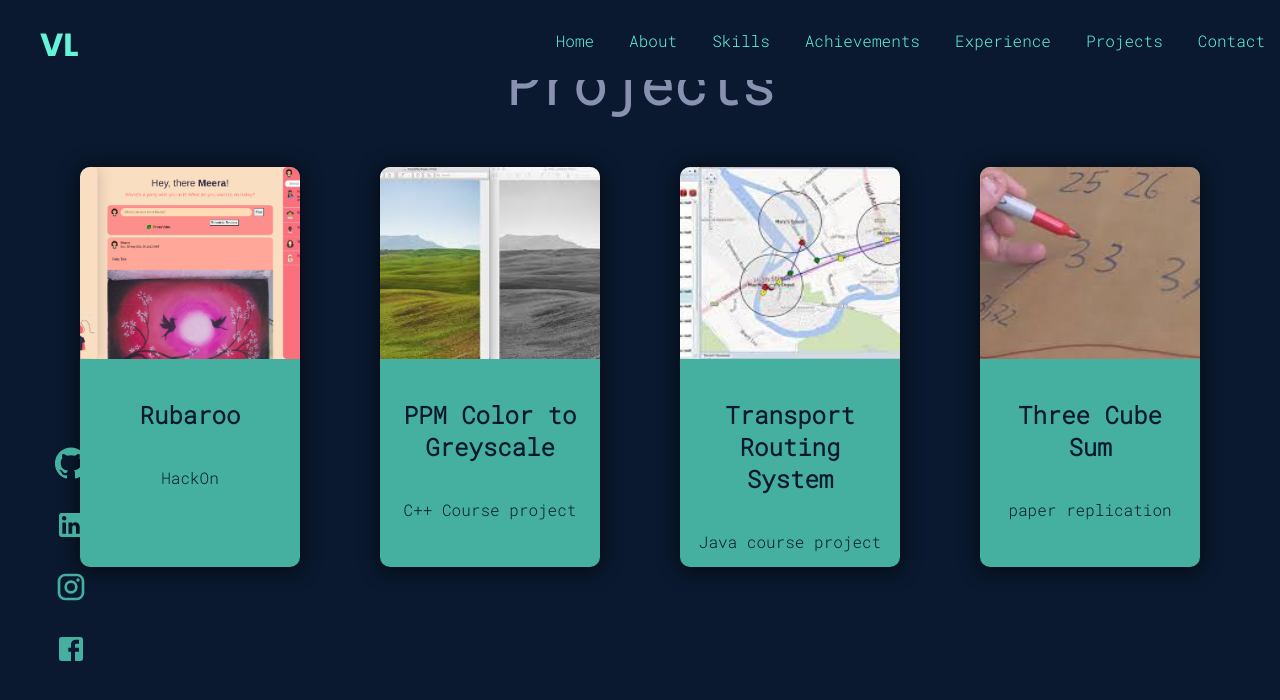
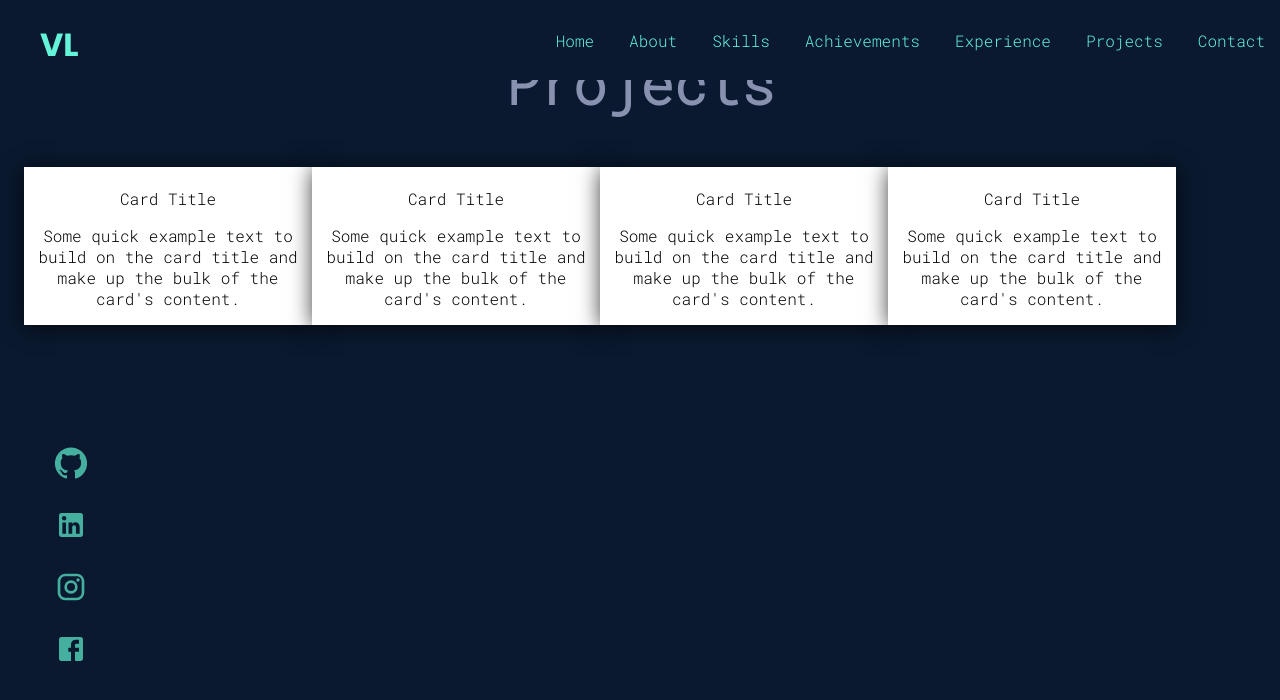
Before and after one commit to Vaibhavi1707/Vaibhavi1707.github.io, a React (Create React App) app in the folder portfolio/: page /projects in a window 1280 px wide. Shown: the top 700 px of the page. Built offline with nearby package versions, Linux system fonts and the light colour scheme.

Commit message:
Added links

```diff
--- a/portfolio/package.json
+++ b/portfolio/package.json
@@ -9,6 +9,7 @@
     "@testing-library/react": "^11.2.7",
     "@testing-library/user-event": "^12.8.3",
     "react": "^17.0.2",
+    "react-bootstrap": "^1.6.1",
     "react-dom": "^17.0.2",
     "react-responsive-cards": "^3.1.1",
     "react-router-dom": "^5.2.0",
--- a/portfolio/src/components/Card.js
+++ /dev/null
@@ -1,16 +0,0 @@
-import React from 'react'
-import "../css/Cards.css"
-
-function Card({ textColor, cardColor, imgSrc, title, description }) {
-    return (
-        <div className = "card" style = {{ background: cardColor }}>
-            <div className = "cards__body">
-                <img src = { imgSrc } alt = {title} />
-                <h2 style = {{ color: textColor }}>{ title }</h2>
-                <p style = {{ color: textColor }}>{ description }</p>
-            </div>
-        </div>
-    )
-}
-
-export default Card
--- /dev/null
+++ b/portfolio/src/components/MyCard.js
@@ -0,0 +1,20 @@
+import React from 'react'
+import Card from 'react-bootstrap/Card'
+// import "../css/Cards.css"
+
+function MyCard({ textcolor, cardcolor, imgsrc, title, description }) {
+    return (
+        <Card style={{ backgroundColor: "white", width: '18rem', boxShadow: "0 2px 20px rgb(0, 0, 0, 0.75)" }}>
+            <Card.Img variant="top" src={imgsrc} />
+            <Card.Body>
+                <Card.Title>Card Title</Card.Title>
+                <Card.Text>
+                Some quick example text to build on the card title and make up the bulk of
+                the card's content.
+                </Card.Text>
+            </Card.Body>
+        </Card>
+    )
+}
+
+export default MyCard
--- a/portfolio/src/css/Achievements.css
+++ b/portfolio/src/css/Achievements.css
@@ -12,10 +12,14 @@
 }
 
 .achievements__cards {
-    display: flex;
-    flex-direction: row;
+    padding-left: 10px;
+}
+
+/* .achievements__cards {
+    /* display: flex; */
+    /* flex-direction: row; */
     /* padding: 15vh; */
-    margin-right: 10vh;
+    /* margin-right: 10vh; */
     /* margin-left: 10vh; */
-    justify-content: center;
-}
+    /* justify-content: center; */
+/* } */
--- a/portfolio/src/css/App.css
+++ b/portfolio/src/css/App.css
@@ -5,6 +5,32 @@
   background-color: #0A192F;
   font-family: 'Roboto Mono', monospace;
   width: 100vw;
+}
+
+/* width */
+::-webkit-scrollbar {
+  width: 5px;
+  height: 5px;
+  border-radius: 40px;
+}
+
+/* Track */
+::-webkit-scrollbar-track {
+  box-shadow: inset 0 0 5px rgb(136, 129, 129);
+  background-color: #0A192F;
+  border-radius: 40px;
+  width: 5px;
+}
+
+/* Handle */
+::-webkit-scrollbar-thumb {
+  background: #8892B0;
+  border-radius: 10px;
+}
+
+/* Handle on hover */
+::-webkit-scrollbar-thumb:hover {
+  background: #8892B0;
 }
 
 .App-logo {
--- a/portfolio/src/pages/Achievements.js
+++ b/portfolio/src/pages/Achievements.js
@@ -1,5 +1,5 @@
 import React from 'react'
-import Card from '../components/Card'
+import MyCard from '../components/MyCard'
 import "../css/Achievements.css"
 
 import suse from "../images/suse.png"
@@ -11,8 +11,8 @@ function Achievements() {
         <div className = "achievements">
             <h2>Achievements</h2>
             <div className = "achievements__cards">
-                <Card textColor = "#0A192F" cardColor = "#CCD6F6" imgSrc = {suse} title = "Udacity SUSE Cloud Native Architecture Nanodegree Scholar" description = "Udacity suse scholar" />
-                <Card textColor = "#0A192F" cardColor = "#CCD6F6" imgSrc = {we} title = "Women Engineers Scholar at Google" description = "2-year experiential program" />
+                <MyCard  imgsrc = {suse} title = "Udacity SUSE Cloud Native Architecture Nanodegree Scholar" description = "Udacity suse scholar" />
+                <MyCard  imgsrc = {we} title = "Women Engineers Scholar at Google" description = "2-year experiential program" />
             </div>
         </div>
     )
--- a/portfolio/src/pages/Experience.js
+++ b/portfolio/src/pages/Experience.js
@@ -7,9 +7,9 @@ import adv from "../images/adv.jpeg";
 import sq1 from "../images/sq1.jpeg";
 import istem from "../images/istem.jpeg";
 
-import Card from "../components/Card";
+import MyCard from "../components/MyCard";
 
-import { Cards } from 'react-responsive-cards';
+// import { Cards } from 'react-responsive-cards';
 
 
 function Experience() {
@@ -32,13 +32,13 @@ function Experience() {
             <h2>Experience</h2>
             <div className = "experience__cards">
             {/* <h3>Internships</h3> */}
-            <Card textColor = "#0A192F" cardColor = "#8892B0" imgSrc = {ehrc} title = "Backend Developer, E-HRC" description="NP Lab Dashboard" />
-            <Card textColor = "#0A192F" cardColor = "#8892B0" imgSrc = {spAware} title = "UI/UX Intern" description="Spiritual Awareness" />
+            <MyCard textColor = "#0A192F" cardColor = "#8892B0" imgSrc = {ehrc} title = "Backend Developer, E-HRC" description="NP Lab Dashboard" />
+            <MyCard textColor = "#0A192F" cardColor = "#8892B0" imgSrc = {spAware} title = "UI/UX Intern" description="Spiritual Awareness" />
 
             {/* <h3>Volunteering</h3> */}
-            <Card textColor = "#0A192F" cardColor = "#8892B0" imgSrc = {adv} title = "Student Advocate" description="SUSE Challenge" />
-            <Card textColor = "#0A192F" cardColor = "#8892B0" imgSrc = {sq1} title = "Core Member" description = "Induction"/>
-            <Card textColor = "#0A192F" cardColor = "#8892B0" imgSrc = {istem} title = "Volunteer" description = "IStem Hackathon"/>
+            {/* <MyCard textColor = "#0A192F" cardColor = "#8892B0" imgSrc = {adv} title = "Student Advocate" description="SUSE Challenge" /> */}
+            <MyCard textColor = "#0A192F" cardColor = "#8892B0" imgSrc = {sq1} title = "Core Member" description = "Induction"/>
+            <MyCard textColor = "#0A192F" cardColor = "#8892B0" imgSrc = {istem} title = "Volunteer" description = "IStem Hackathon"/>
 
             </div>
 
--- a/portfolio/src/pages/Projects.js
+++ b/portfolio/src/pages/Projects.js
@@ -1,5 +1,5 @@
 import React from 'react'
-import Card from '../components/Card'
+import MyCard from '../components/MyCard'
 import "../css/Projects.css"
 
 import rubaroo from "../images/rubaroo.png"
@@ -12,10 +12,10 @@ function Projects() {
         <div className = "projects">
             <h2>Projects</h2>
             <div className = "projects__cards">
-                <Card textColor = "#0A192F" cardColor = "#45B09F" imgSrc = {rubaroo} title = "Rubaroo" description = "HackOn"/>
-                <Card textColor = "#0A192F" cardColor = "#45B09F" imgSrc = {rgb2grey} title = "PPM Color to Greyscale" description = "C++ Course project"/>
-                <Card textColor = "#0A192F" cardColor = "#45B09F" imgSrc = {routing} title = "Transport Routing System" description = "Java course project"/>
-                <Card textColor = "#0A192F" cardColor = "#45B09F" imgSrc = {cubesum} title = "Three Cube Sum" description = "paper replication"/>
+                <MyCard textColor = "#0A192F" cardColor = "#45B09F" imgSrc = {rubaroo} title = "Rubaroo" description = "HackOn"/>
+                <MyCard textColor = "#0A192F" cardColor = "#45B09F" imgSrc = {rgb2grey} title = "PPM Color to Greyscale" description = "C++ Course project"/>
+                <MyCard textColor = "#0A192F" cardColor = "#45B09F" imgSrc = {routing} title = "Transport Routing System" description = "Java course project"/>
+                <MyCard textColor = "#0A192F" cardColor = "#45B09F" imgSrc = {cubesum} title = "Three Cube Sum" description = "paper replication"/>
             </div>
         </div>
     )
```
Also changed, not shown: 1 other file (tests, documents, lock files or other folders).
